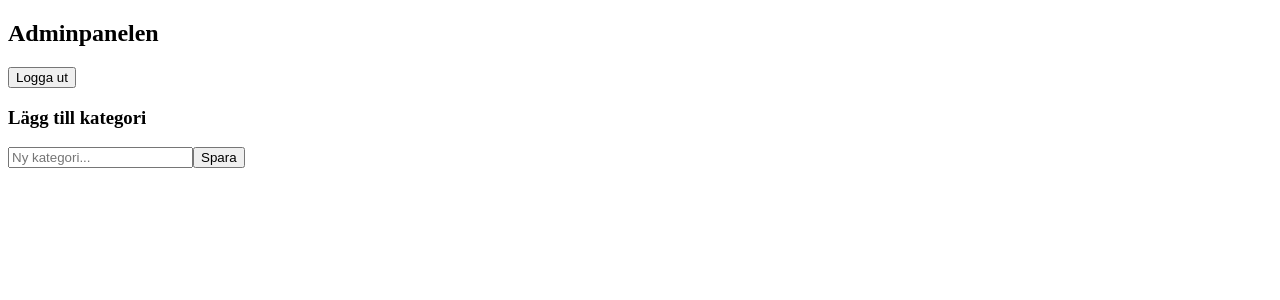
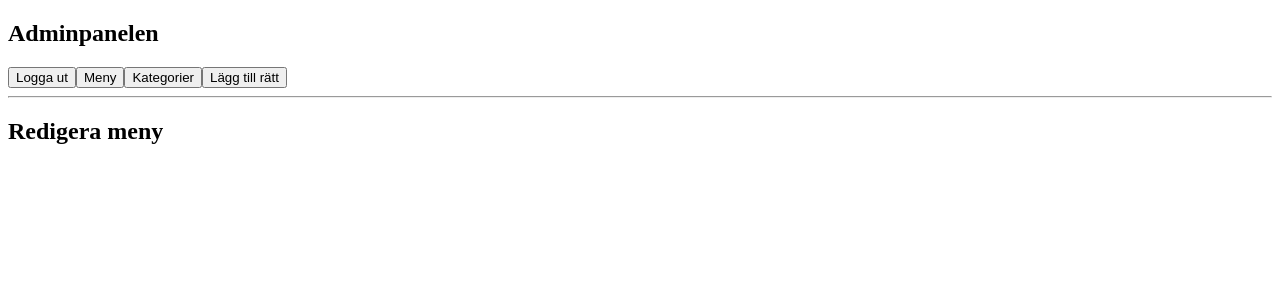
Before and after one commit to JohannaHannahoJ/bbw-projektuppgift-frontend-jh, an Angular app: page /admin-dashboard in a window 1280 px wide. Shown: the top 300 px of the page. Built offline with nearby package versions, Linux system fonts and the light colour scheme; no server answers.

Commit message:
Update admin dashboard interface

```diff
--- a/src/app/pages/admin-dashboard/admin-dashboard.html
+++ b/src/app/pages/admin-dashboard/admin-dashboard.html
@@ -7,4 +7,28 @@
     Logga ut
 </button>
 
-<app-category-management></app-category-management>
+<button (click)="activeSection = 'menu'">
+  Meny
+</button>
+
+<button (click)="activeSection = 'categories'">
+  Kategorier
+</button>
+
+<button (click)="activeSection = 'add'">
+  Lägg till rätt
+</button>
+
+<hr>
+
+@if(activeSection === 'menu') {
+  <app-menu-management></app-menu-management>
+}
+
+@if(activeSection === 'categories') {
+  <app-category-management></app-category-management>
+}
+
+@if(activeSection === 'add') {
+  <app-menu-form></app-menu-form>
+}
--- a/src/app/pages/admin-dashboard/admin-dashboard.ts
+++ b/src/app/pages/admin-dashboard/admin-dashboard.ts
@@ -1,10 +1,12 @@
 import { Component, inject, signal } from '@angular/core';
 import { AuthService } from '../../core/services/auth.service';
 import { CategoryManagement } from '../../components/category-management/category-management';
+import { MenuManagement } from '../../components/menu-management/menu-management';
+import { MenuForm } from "../../components/menu-form/menu-form";
 
 @Component({
   selector: 'app-admin-dashboard',
-  imports: [CategoryManagement],
+  imports: [CategoryManagement, MenuManagement, MenuForm],
   templateUrl: './admin-dashboard.html',
   styleUrl: './admin-dashboard.css',
 })
@@ -27,4 +29,6 @@ export class AdminDashboard {
       localStorage.removeItem("flashMessage");
     }
   }
+
+  activeSection: 'menu' | 'categories' | 'add' = 'menu';
 }
```
